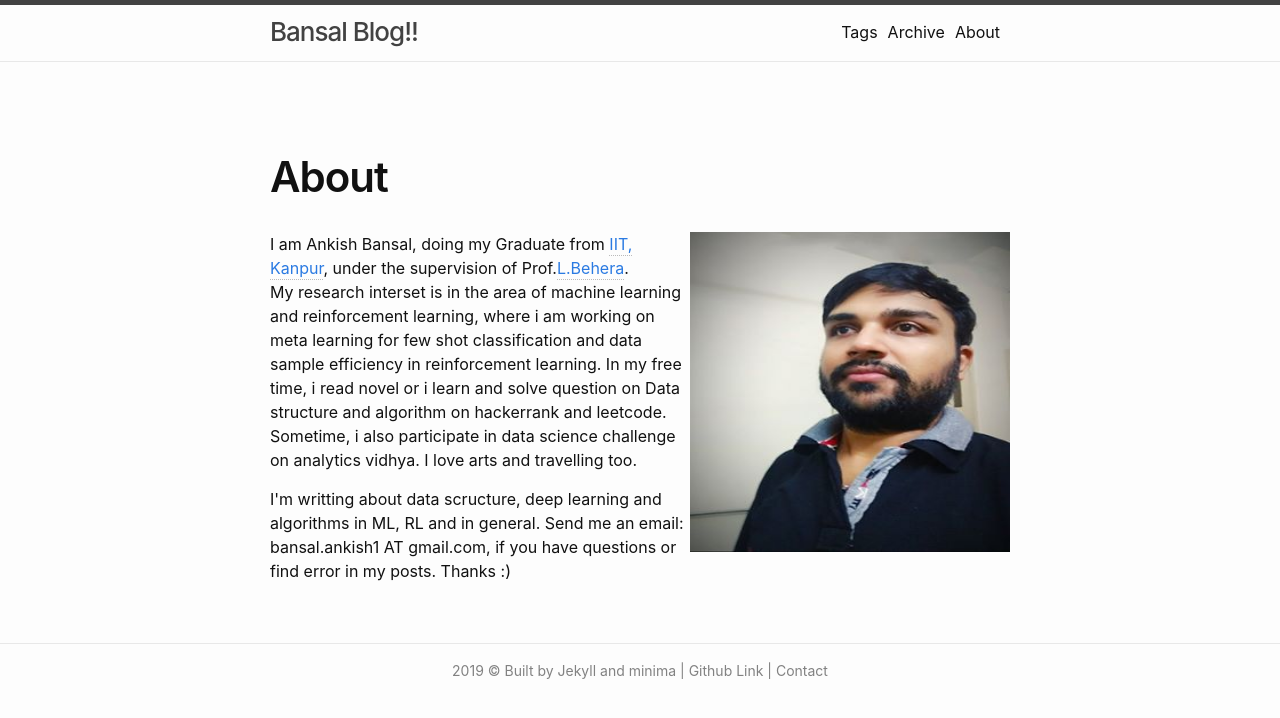
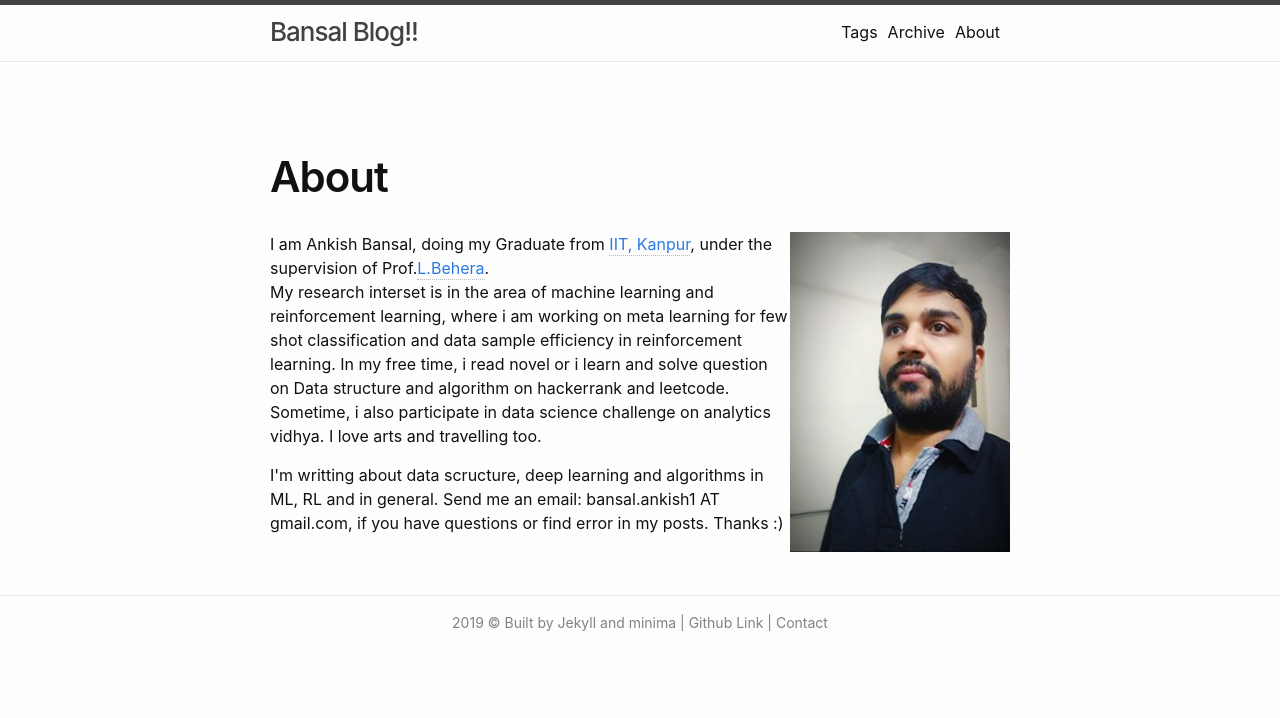
Before and after one commit to ankishb/ankishb.github.io, a Jekyll site: the page built from About.html, in a window 1280 px wide. Shown: the top 718 px of the page. Built offline with Jekyll 4.4.1, drawn with Linux system fonts in a browser that asks for light colours.

Commit message:
update profile pics size

```diff
--- a/About.html
+++ b/About.html
@@ -3,7 +3,7 @@ layout: page
 title: About
 ---
 
-<img align="right" width="320" height="320" src="/assets/images/profile.jpg">I am Ankish Bansal, doing my Graduate from <a href="http://www.iitk.ac.in/" target="_blank">IIT, Kanpur</a>, under the supervision of Prof.<a href="http://home.iitk.ac.in/~lbehera/" target="_blank">L.Behera</a>.
+<img align="right" width="220" height="320" src="/assets/images/profile.jpg">I am Ankish Bansal, doing my Graduate from <a href="http://www.iitk.ac.in/" target="_blank">IIT, Kanpur</a>, under the supervision of Prof.<a href="http://home.iitk.ac.in/~lbehera/" target="_blank">L.Behera</a>.
 
 <p>My research interset is in the area of machine learning and reinforcement learning, where i am working on meta learning for few shot classification and data sample efficiency in reinforcement learning. In my free time, i read novel or i learn and solve question on Data structure and algorithm on hackerrank and leetcode. Sometime, i also participate in data science challenge on analytics vidhya. I love arts and travelling too.</p>
 
```
